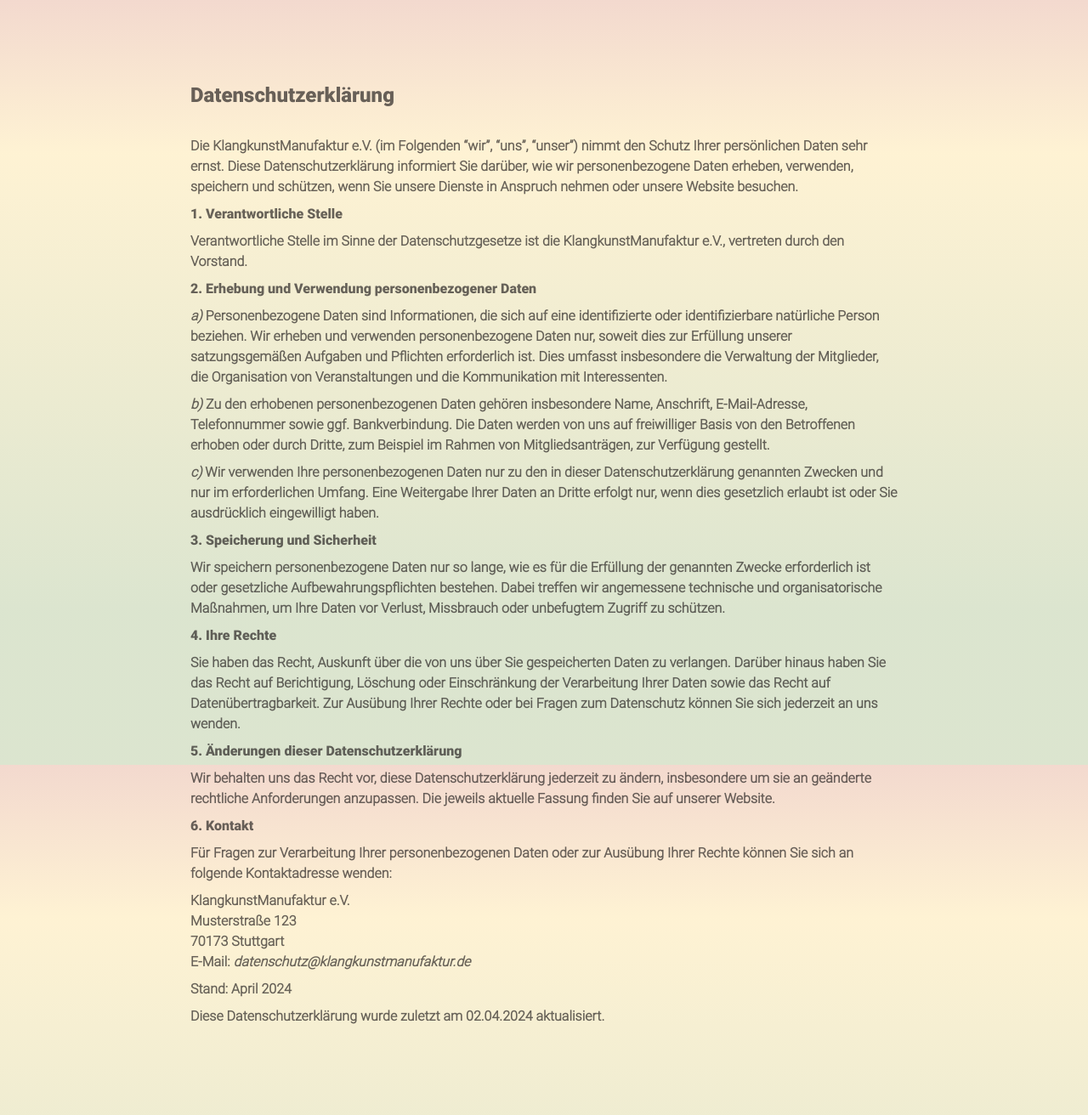
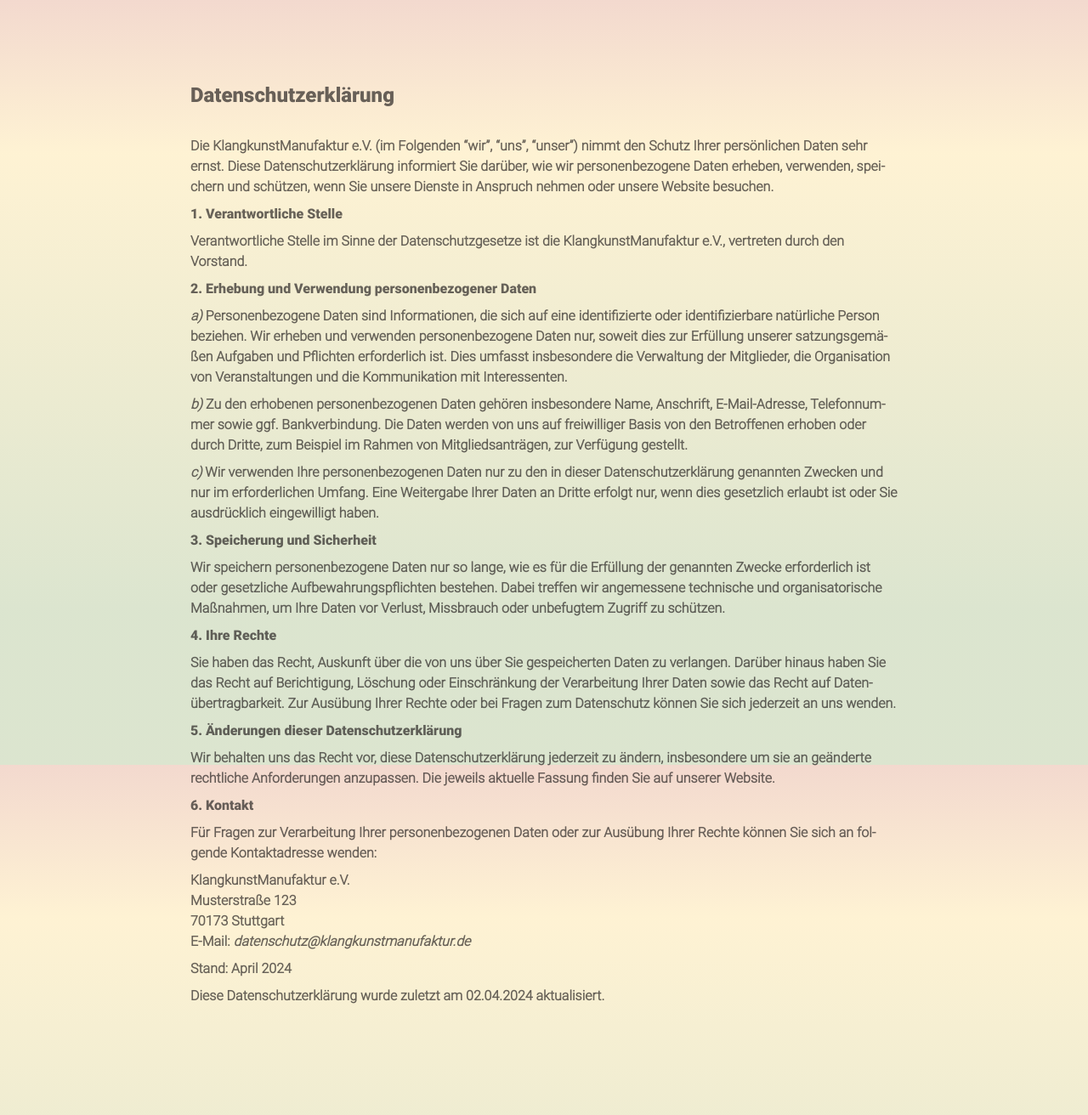
Before and after one commit to FrankWuensch/klangkunst_website_project, a Jekyll site: the page built from datenschutz.md, in a window 1280 px wide. Shown: the whole page at 85% size. Built offline with Jekyll 4.4.1, drawn with Linux system fonts in a browser that asks for light colours; after the commit the page ends 1288 px from its top, so only the background shows below that.

Commit message:
update footer

```diff
--- a/_includes/footer.html
+++ b/_includes/footer.html
@@ -3,7 +3,7 @@
     class="mx-auto flex h-full w-full max-w-6xl items-center justify-between px-8 text-center"
   >
     {%for element in site.footer_elements%}
-    <a href="{{element.link}}" target="_blank" class="flex h-full items-center px-8 hover:text-black dark:hover:text-white/80">
+    <a href="{{element.link}}" class="flex h-full items-center px-8 hover:text-black dark:hover:text-white/80">
       <div>{{element.name}}</div>
     </a>
     {%endfor%}
--- a/_layouts/markdown.html
+++ b/_layouts/markdown.html
@@ -34,7 +34,7 @@
     class="normal flex min-h-full w-full flex-col bg-gradient-to-b from-orange-700/20 via-amber-400/20 via-20% to-lime-700/20 to-80% bg-fixed dark:from-orange-950 dark:via-amber-950 dark:to-lime-950 dark:backdrop-saturate-[.25]"
   >
     <span
-      class="mx-auto flex h-full max-w-5xl flex-col px-8 py-12 xl:px-24 xl:py-24"
+      class="mx-auto flex h-full max-w-5xl flex-col px-8 py-12 xl:px-24 xl:py-24 hyphens-auto"
       id="content"
     >
       {{content}}
--- a/dist/output.css
+++ b/dist/output.css
@@ -1,5 +1,5 @@
 /*
-! tailwindcss v3.4.3 | MIT License | https://tailwindcss.com
+! tailwindcss v3.4.1 | MIT License | https://tailwindcss.com
 */
 
 /*
@@ -211,8 +211,6 @@
   /* 1 */
   line-height: inherit;
   /* 1 */
-  letter-spacing: inherit;
-  /* 1 */
   color: inherit;
   /* 1 */
   margin: 0;
@@ -236,9 +234,9 @@
 */
 
 button,
-input:where([type='button']),
-input:where([type='reset']),
-input:where([type='submit']) {
+[type='button'],
+[type='reset'],
+[type='submit'] {
   -webkit-appearance: button;
   /* 1 */
   background-color: transparent;
@@ -494,10 +492,6 @@
   --tw-backdrop-opacity:  ;
   --tw-backdrop-saturate:  ;
   --tw-backdrop-sepia:  ;
-  --tw-contain-size:  ;
-  --tw-contain-layout:  ;
-  --tw-contain-paint:  ;
-  --tw-contain-style:  ;
 }
 
 ::backdrop {
@@ -548,10 +542,6 @@
   --tw-backdrop-opacity:  ;
   --tw-backdrop-saturate:  ;
   --tw-backdrop-sepia:  ;
-  --tw-contain-size:  ;
-  --tw-contain-layout:  ;
-  --tw-contain-paint:  ;
-  --tw-contain-style:  ;
 }
 
 .icon-\[ph--moon-thin\] {
@@ -740,10 +730,6 @@
   width: 100%;
 }
 
-.min-w-full {
-  min-width: 100%;
-}
-
 .max-w-5xl {
   max-width: 64rem;
 }
@@ -754,10 +740,6 @@
 
 .max-w-7xl {
   max-width: 80rem;
-}
-
-.max-w-full {
-  max-width: 100%;
 }
 
 .flex-1 {
@@ -847,6 +829,11 @@
 
 .overflow-y-auto {
   overflow-y: auto;
+}
+
+.hyphens-auto {
+  -webkit-hyphens: auto;
+          hyphens: auto;
 }
 
 .whitespace-nowrap {
@@ -946,6 +933,11 @@
   padding-right: 2rem;
 }
 
+.py-12 {
+  padding-top: 3rem;
+  padding-bottom: 3rem;
+}
+
 .py-28 {
   padding-top: 7rem;
   padding-bottom: 7rem;
@@ -954,11 +946,6 @@
 .py-4 {
   padding-top: 1rem;
   padding-bottom: 1rem;
-}
-
-.py-12 {
-  padding-top: 3rem;
-  padding-bottom: 3rem;
 }
 
 .pb-12 {
@@ -975,10 +962,6 @@
 
 .pr-8 {
   padding-right: 2rem;
-}
-
-.pt-28 {
-  padding-top: 7rem;
 }
 
 .pt-4 {
@@ -1170,22 +1153,18 @@
     padding-right: 6rem;
   }
 
+  .xl\:py-24 {
+    padding-top: 6rem;
+    padding-bottom: 6rem;
+  }
+
   .xl\:py-32 {
     padding-top: 8rem;
     padding-bottom: 8rem;
   }
 
-  .xl\:py-24 {
-    padding-top: 6rem;
-    padding-bottom: 6rem;
-  }
-
   .xl\:pb-24 {
     padding-bottom: 6rem;
-  }
-
-  .xl\:pt-32 {
-    padding-top: 8rem;
   }
 
   .xl\:text-sm {
```
Also changed, not shown: header.html (added, +15 -0 lines), 3 other files.
